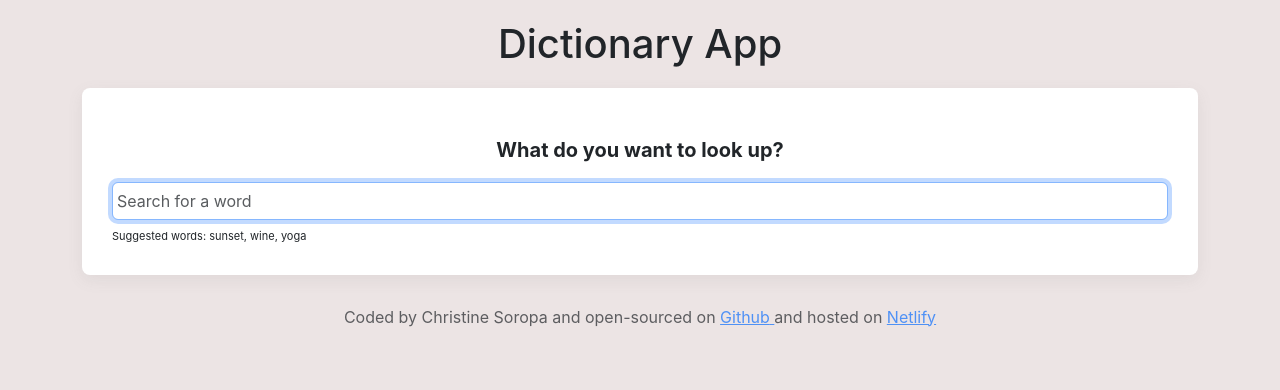
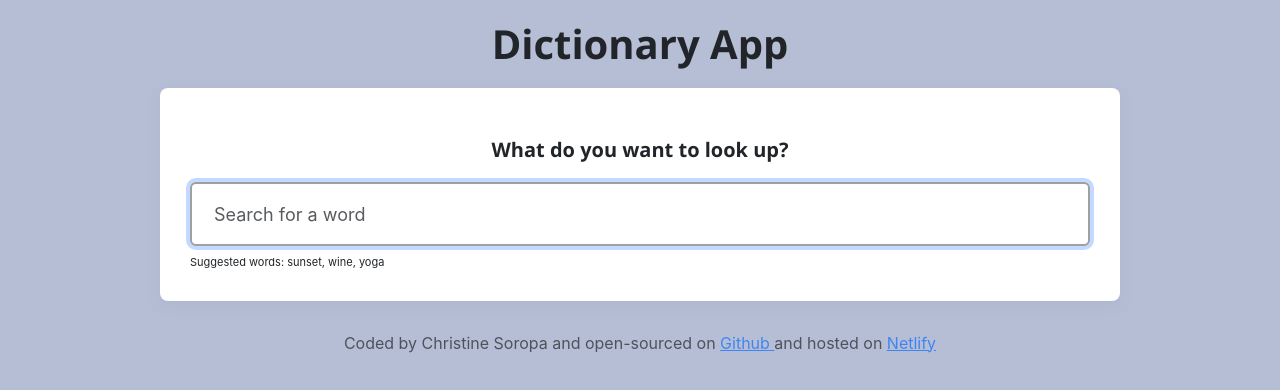
Before and after one commit to Chrissy-coder/dictionary-app, a React (Create React App) app: page / in a window 1280 px wide. Shown: the top 390 px of the page. Built offline with nearby package versions, Linux system fonts and the light colour scheme.

Commit message:
Updated styling

```diff
--- a/src/App.css
+++ b/src/App.css
@@ -1,10 +1,12 @@
 body {
-  background: rgb(236, 228, 228);
+  background: rgb(182, 190, 214);
 }
 
 h1 {
   text-align: center;
   margin: 20px auto;
+  font-family: 'Segoe UI', Tahoma, Geneva, Verdana, sans-serif;
+  font-weight: 700;
 }
 
 footer {
--- a/src/App.js
+++ b/src/App.js
@@ -8,7 +8,7 @@ export default function App() {
         <h1>Dictionary App</h1>
         <div>
           <main>
-            <Dictionary defaultKeyword="sunset"/>
+            <Dictionary />
           </main>
           <footer>
             Coded by Christine Soropa and open-sourced on {""}
--- a/src/Dictionary.css
+++ b/src/Dictionary.css
@@ -1,3 +1,8 @@
+.Dictionary {
+  max-width: 960px;
+  margin: 0 auto;
+}
+
 .Dictionary section {
   background: white;
   padding: 30px;
@@ -22,5 +27,17 @@
 .Dictionary h1 {
   font-size: 20px;
   font-weight: bold;
-  margin-bottom: 20px;
 }
+
+.Dictionary .search-input {
+  display: block;
+  height: 64px;
+  color: #666666;
+  font-size: 18px;
+  line-height: 16px;
+  padding: 22px;
+  border: 2px solid #a1a0a0;
+  border-radius: 6px;
+
+  width: 100%;
+}
--- a/src/Meaning.css
+++ b/src/Meaning.css
@@ -8,7 +8,3 @@
   color: #70757a;
   font-style: italic;
 }
-
-.Meaning .Definition {
-  color: blue;
-}
```
